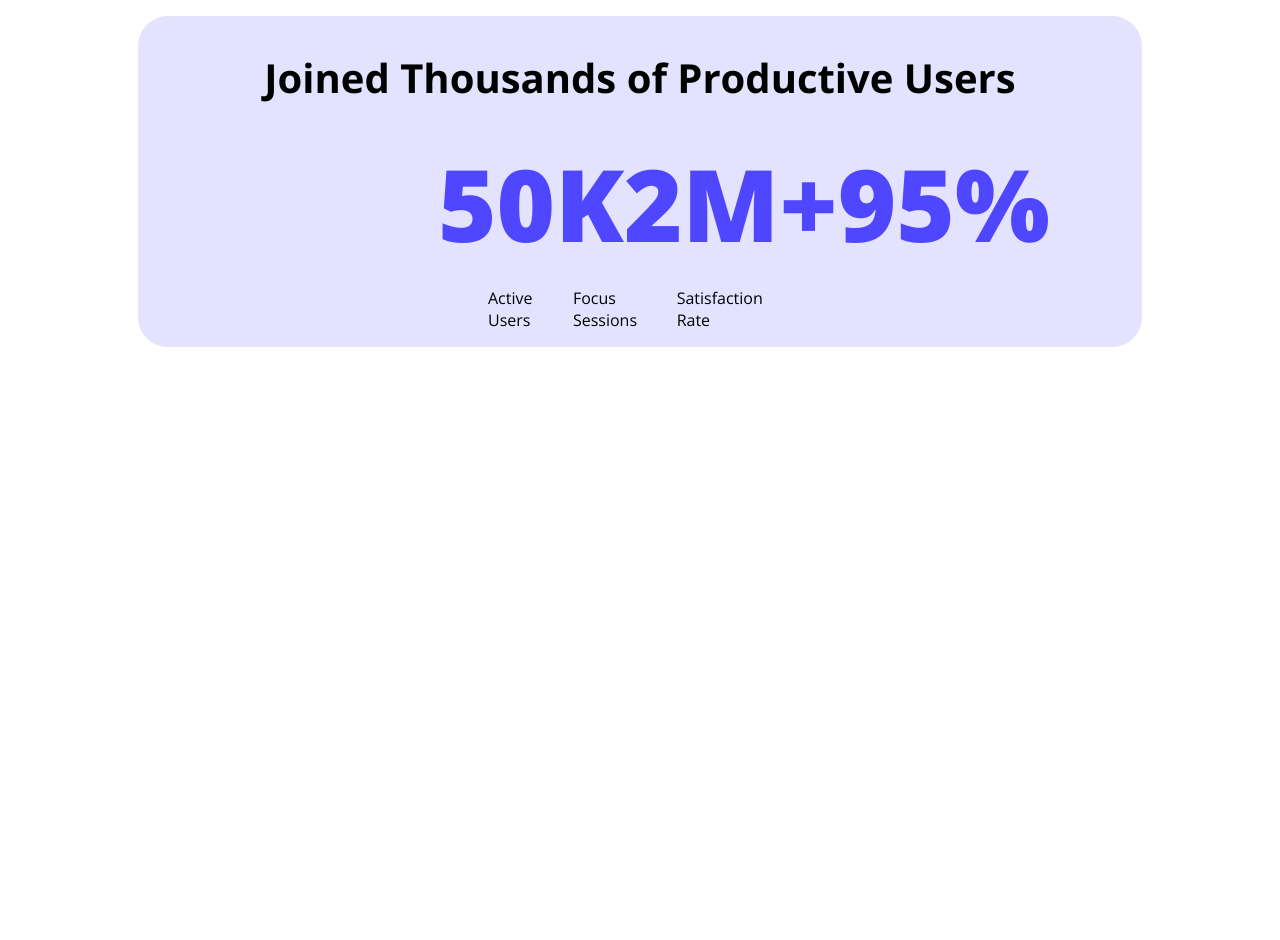
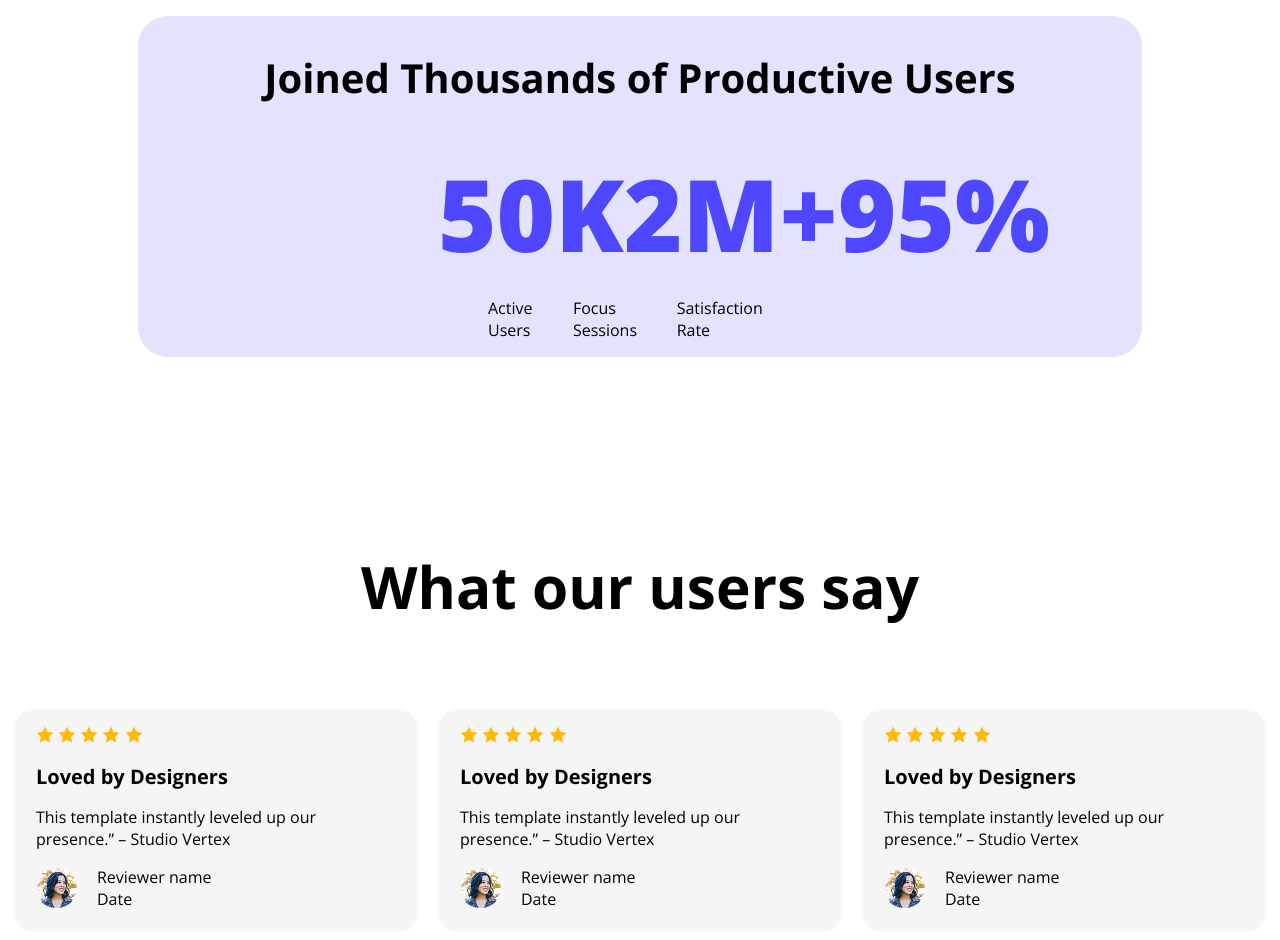
Before and after one commit to hasan700666/Assignment-1, a plain HTML site: page code/index.html in a window 1280 px wide. Shown: the part 1380-2320 px from the top of the page. Before the commit the page ends 1857 px from the top, so only its background shows below. Drawn offline with nearby package versions, Linux system fonts and the light colour scheme.

Commit message:
redesind the web page part - 3

```diff
--- a/code/index.html
+++ b/code/index.html
@@ -59,7 +59,58 @@
                 <p>Satisfaction Rate</p>
             </div>
         </div>
-        <div class="review"></div>
+        <div class="review-section">
+            <div class="rev-h3">
+                <h3>What our users say</h3>
+            </div>
+            <div class="rev-card">
+                <div class="card-all">
+                    <div class="star">
+                        <img src="../Assets/icon-star.png" alt="">
+                        <img src="../Assets/icon-star.png" alt="">
+                        <img src="../Assets/icon-star.png" alt="">
+                        <img src="../Assets/icon-star.png" alt="">
+                        <img src="../Assets/icon-star.png" alt="">
+                    </div>
+                    <h5>Loved by Designers</h5>
+                    <p>This template instantly leveled up our <br> presence.” – Studio Vertex</p>
+                    <div class="profile">
+                        <img src="../Assets/avatar.png" alt="">
+                        <p>Reviewer name <br> Date</p>
+                    </div>
+                </div>
+                <div class="card-all">
+                    <div class="star">
+                        <img src="../Assets/icon-star.png" alt="">
+                        <img src="../Assets/icon-star.png" alt="">
+                        <img src="../Assets/icon-star.png" alt="">
+                        <img src="../Assets/icon-star.png" alt="">
+                        <img src="../Assets/icon-star.png" alt="">
+                    </div>
+                    <h5>Loved by Designers</h5>
+                    <p>This template instantly leveled up our <br> presence.” – Studio Vertex</p>
+                    <div class="profile">
+                        <img src="../Assets/avatar.png" alt="">
+                        <p>Reviewer name <br> Date</p>
+                    </div>
+                </div>
+                <div class="card-all">
+                    <div class="star">
+                        <img src="../Assets/icon-star.png" alt="">
+                        <img src="../Assets/icon-star.png" alt="">
+                        <img src="../Assets/icon-star.png" alt="">
+                        <img src="../Assets/icon-star.png" alt="">
+                        <img src="../Assets/icon-star.png" alt="">
+                    </div>
+                    <h5>Loved by Designers</h5>
+                    <p>This template instantly leveled up our <br> presence.” – Studio Vertex</p>
+                    <div class="profile">
+                        <img src="../Assets/avatar.png" alt="">
+                        <p>Reviewer name <br> Date</p>
+                    </div>
+                </div>
+            </div>
+        </div>
 
     </main>
     <footer></footer>
--- a/code/style.css
+++ b/code/style.css
@@ -131,13 +131,67 @@ nav ul li{
 }
 
 .data>p{
-    margin: 30px 0px 0px 0px;
+    margin: 40px 0px 0px 0px;
 }
 
 .act-data{
     display: flex;
     justify-content: space-between;
     margin: 0px 350px;
+}
+
+/* review-section */
+
+.rev-h3{
+    display: flex;
+    justify-content: center;
+    font-size: 50px;
+    margin: 35px 0px 25px 0px;
+}
+
+.rev-card{
+    display: flex;
+    justify-content: center;
+    gap: 20px;
+}
+
+.card-all{
+    border: 2px solid #f6f6ff;
+    border-radius: 20px;
+    background-color: whitesmoke;
+    padding-left: 20px;
+    padding-bottom: 20px;
+    padding-right: 100px;
+}
+
+.star{
+    margin-top: 15px;
+}
+
+.card-all>h5{
+    font-weight: bold;
+    font-size: 20px;
+    margin-top: 15px;
+    margin-bottom: 0px;
+}
+
+.card-all>p{
+
+}
+
+.profile{
+    display: flex;
+    align-items: center;
+    gap: 20px;
+}
+
+.profile>img{
+    border-radius: 100px;
+}
+
+.profile>p{
+    margin-top: 0px;
+    margin-bottom: 0px;
 }
 
 
```
